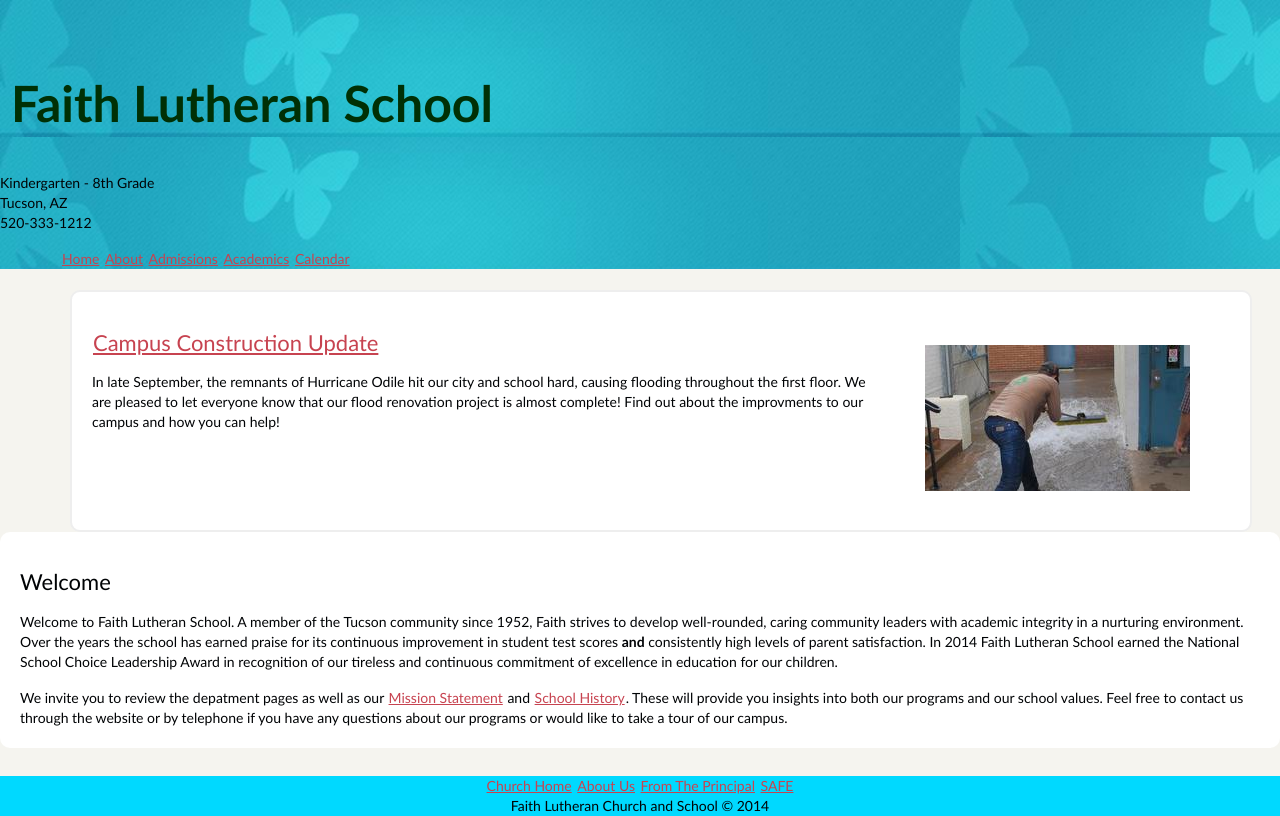
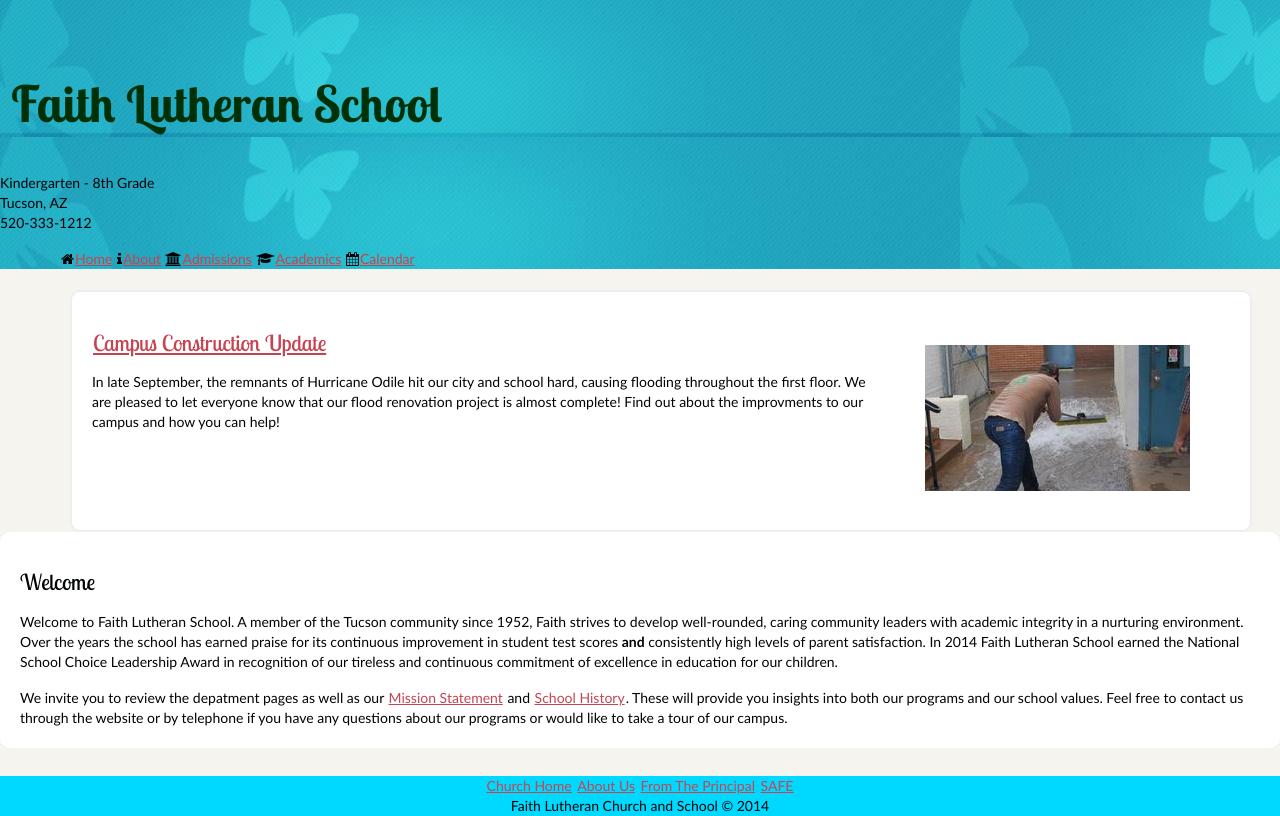
Before and after one commit to ErinStone/faith-lutheran, a plain HTML site: page index.html in a window 1280 px wide. Drawn offline with Linux system fonts and the light colour scheme.

Commit message:
added fonts
font awesome and google fonts

```diff
--- a/index.html
+++ b/index.html
@@ -3,7 +3,10 @@
 <head>
   <meta charset="utf-8" />
   <title>Faith Lutheran School</title>
+   <link href="http://maxcdn.bootstrapcdn.com/font-awesome/4.2.0/css/font-awesome.min.css" rel="stylesheet">
+ <link href='http://fonts.googleapis.com/css?family=Lobster+Two:400,700,400italic,700italic' rel='stylesheet' type='text/css'>
   <link rel="stylesheet" href="styles/first-stylesheet.css">
+
 </head>
 <body>
   <header id="banner" >
@@ -16,11 +19,11 @@
     <!--- main navigation links -->
     <nav>
       <ul>
-        <li><a href="#">Home</a></li>
-        <li><a href="#">About</a></li>
-        <li><a href="#">Admissions</a></li>
-        <li><a href="#">Academics</a></li>
-        <li><a href="#">Calendar</a></li>
+        <li><i class="fa fa-home"></i><a href="#">Home</a></li>
+        <li><i class="fa fa-info"></i><a href="#">About</a></li>
+        <li><i class="fa fa-university"></i><a href="#">Admissions</a></li>
+        <li><i class="fa fa-graduation-cap"></i><a href="#">Academics</a></li>
+        <li><i class="fa fa-calendar"></i><a href="#">Calendar</a></li>
       </ul>
     </nav>
   </header>
--- a/styles/first-stylesheet.css
+++ b/styles/first-stylesheet.css
@@ -19,8 +19,12 @@ body{
 
 /* Headings */
 
+h1{
+  font-family: 'Lobster Two', cursive;
+}
 
 h2{
+  font-family: 'Lobster Two', cursive;
   font-size: 1.571em;
   font-weight: 400;
   line-height: 1.1;
```
